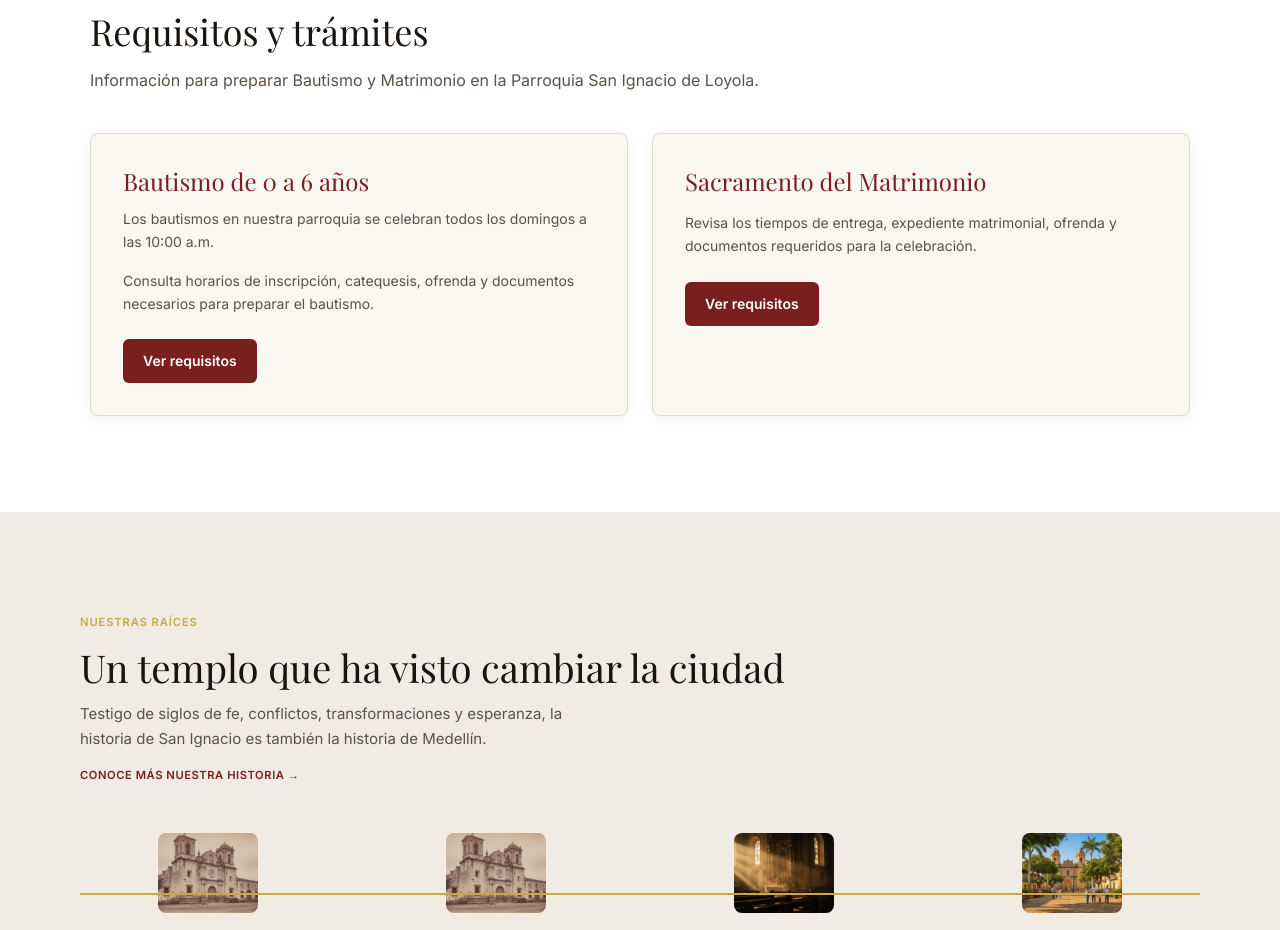
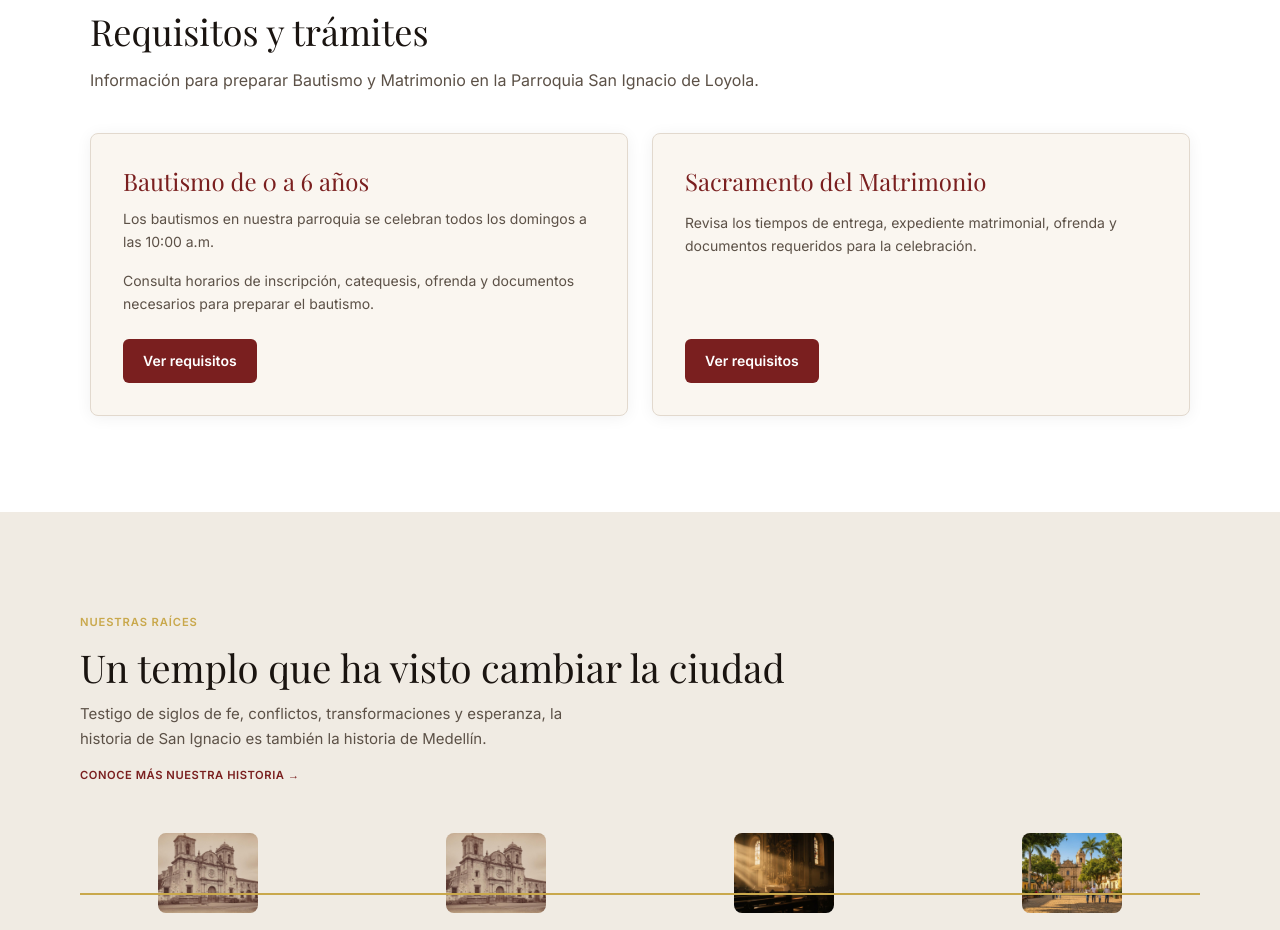
Before and after one commit to Daniel-JFA/sanignacio, an Angular app: page / in a window 1280 px wide. Shown: the part 1021-1951 px from the top of the page. Built offline with nearby package versions, Linux system fonts and the light colour scheme.

Commit message:
Align despacho card actions
Pins the Despacho card action buttons to the bottom for consistent alignment.

```diff
--- a/src/app/sections/despacho.component.ts
+++ b/src/app/sections/despacho.component.ts
@@ -26,17 +26,19 @@ type OfficeSection = {
         </div>
 
         <div class="mt-10 grid grid-cols-1 gap-6 lg:grid-cols-2">
-          <article *ngFor="let item of officeSections" class="rounded-lg border border-church-border bg-cream p-6 shadow-card lg:p-8">
+          <article *ngFor="let item of officeSections" class="flex h-full flex-col rounded-lg border border-church-border bg-cream p-6 shadow-card lg:p-8">
             <h3 class="font-display text-2xl leading-tight text-burgundy">{{ item.title }}</h3>
             <p *ngIf="item.intro" class="mt-3 font-body text-sm leading-relaxed text-church-text-secondary">{{ item.intro }}</p>
             <p class="mt-4 font-body text-sm leading-relaxed text-church-text-secondary">{{ item.summary }}</p>
+            <div class="mt-auto pt-6">
               <button
                 type="button"
-              class="mt-6 rounded-md bg-burgundy px-5 py-3 font-body text-sm font-semibold text-white transition-colors hover:bg-burgundy-dark focus:outline-none focus:ring-2 focus:ring-gold focus:ring-offset-2"
+                class="rounded-md bg-burgundy px-5 py-3 font-body text-sm font-semibold text-white transition-colors hover:bg-burgundy-dark focus:outline-none focus:ring-2 focus:ring-gold focus:ring-offset-2"
                 (click)="openModal(item)"
               >
                 Ver requisitos
               </button>
+            </div>
           </article>
         </div>
       </div>
```
Lines whose indentation alone changed are shown as unchanged.
